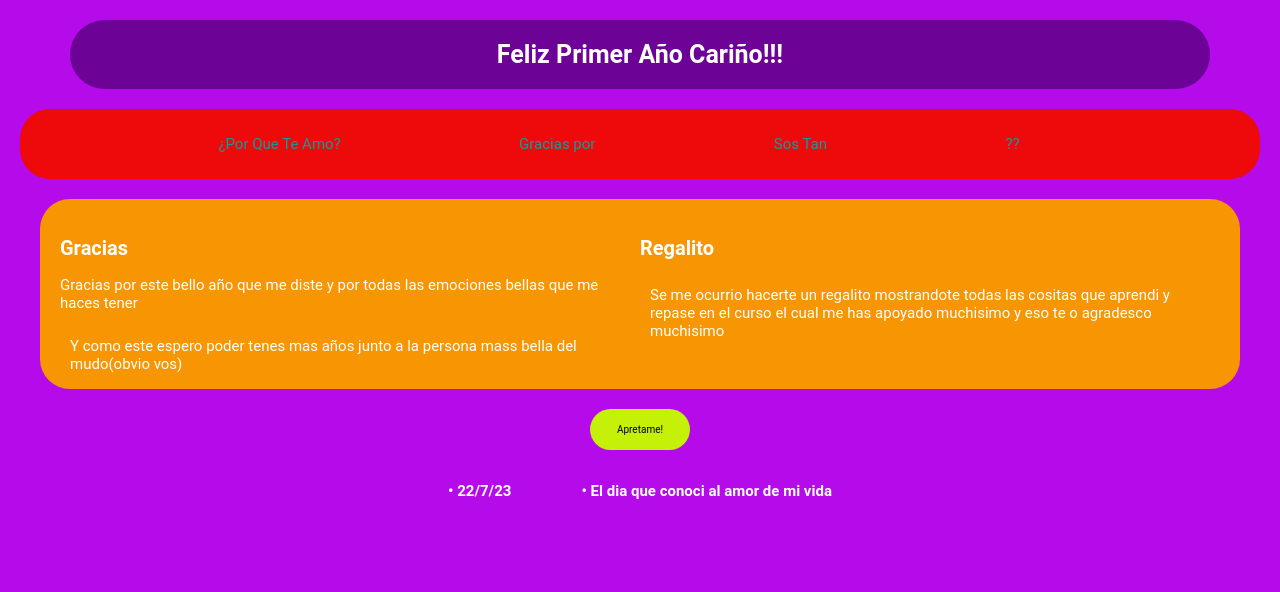
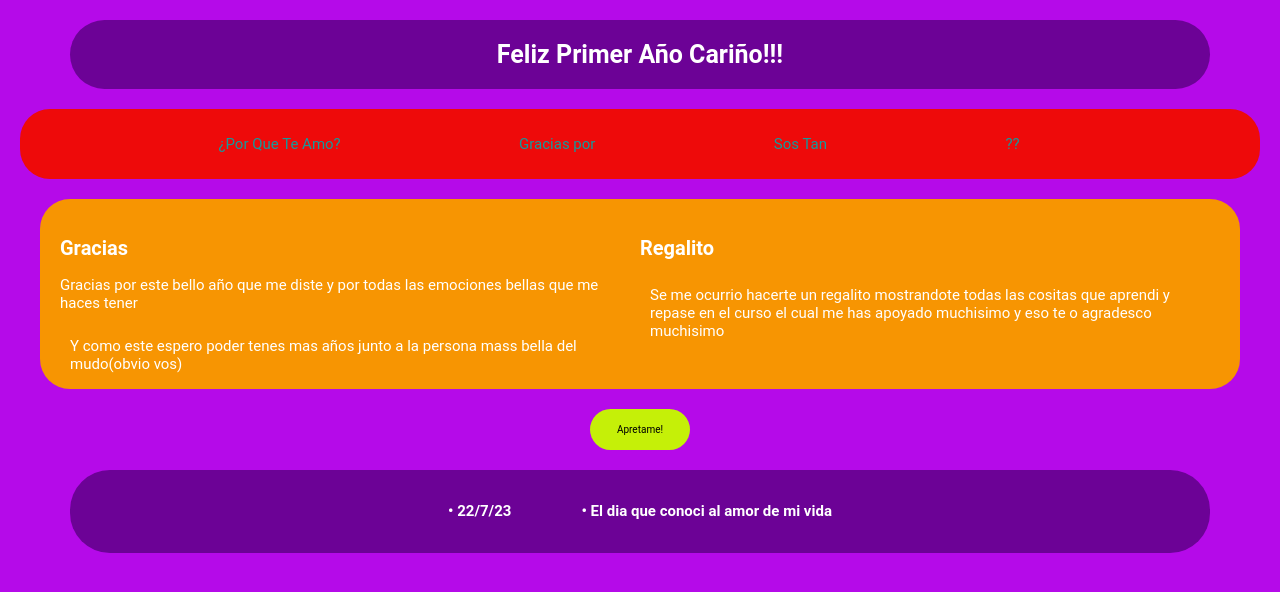
Before and after one commit to ChimiB/22-7-2023-3, a plain HTML site: page index.html in a window 1280 px wide. Drawn offline with Linux system fonts and the light colour scheme.

Commit message:
Update css1.css

```diff
--- a/css1.css
+++ b/css1.css
@@ -98,6 +98,11 @@ a:hover {
     justify-content: center;
     margin-top: 20px;
     gap: 10px;
+    margin: 20px;
+    padding: 20px;
+    margin: 20px 70px;
+    border-radius: 40px;
+    background-color: #6c0296;
 }
 
 .container {
```
